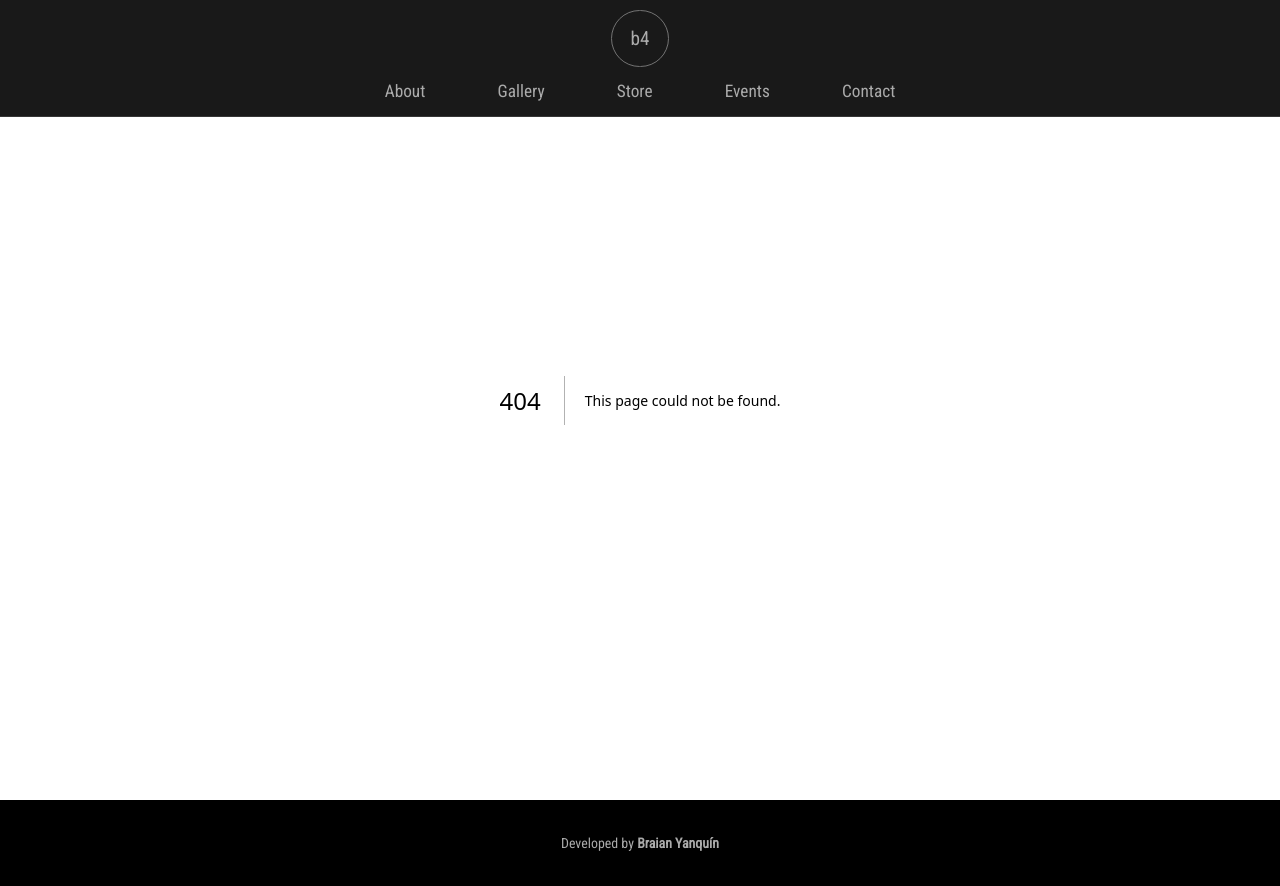
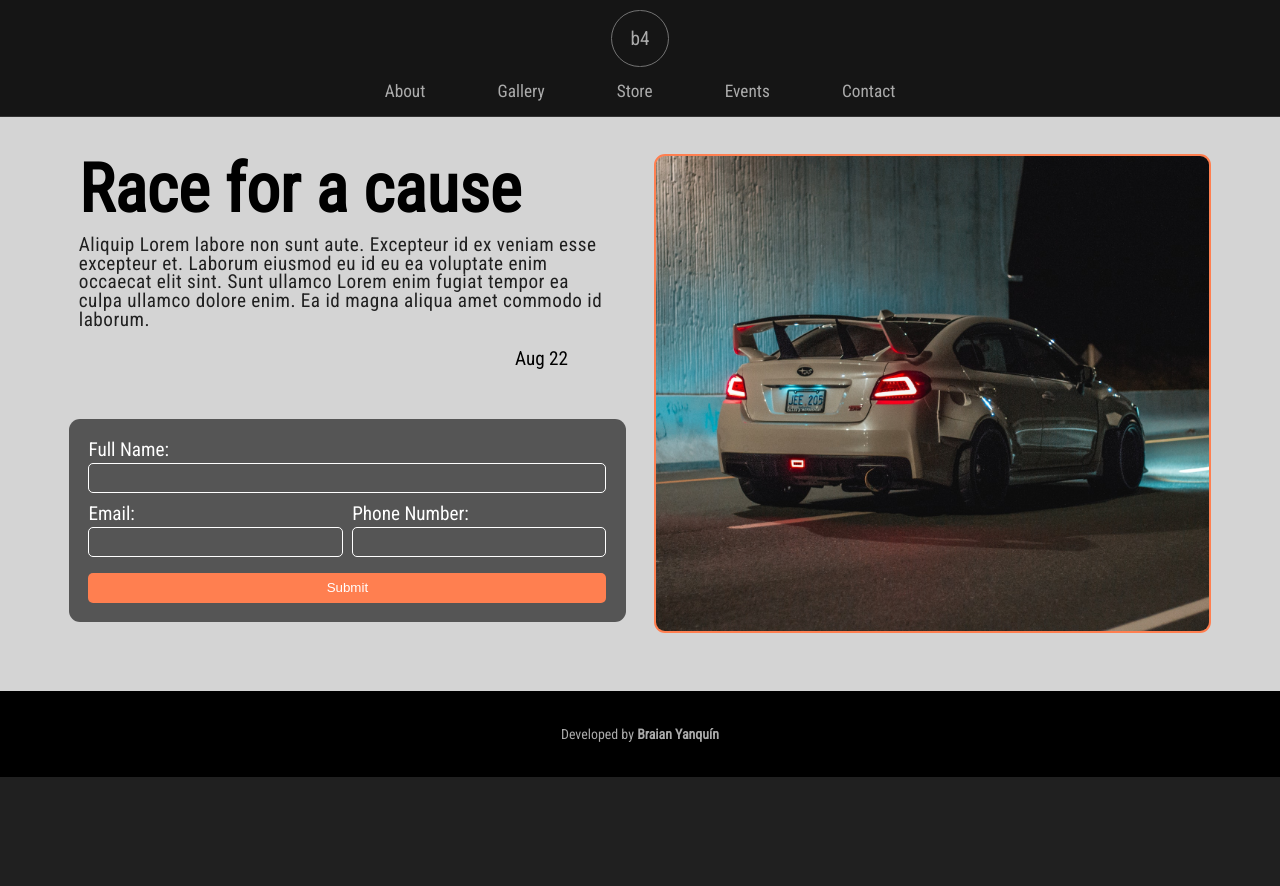
Before and after one commit to braian009/b4-garage-remake, a Next.js app: page /events/1 in a window 1280 px wide. Before the commit this address had no page. After the commit the page ends 800 px from the top, so only its background shows below. Built offline with nearby package versions, Linux system fonts and the light colour scheme.

Commit message:
individual event page added

```diff
--- /dev/null
+++ b/pages/events/[name]/event.module.css
@@ -0,0 +1,121 @@
+.container {
+  overflow: auto;
+  padding-top: 8em;
+  padding-bottom: 3em;
+
+  width: 100%;
+  min-height: 100%;
+  background-color: #d4d4d4;
+}
+
+.inner {
+  display: grid;
+  width: 100%;
+  max-width: 1180px;
+  margin: 0 auto;
+  gap: 1.5em;
+  padding: 0 1em;
+  place-items: center;
+  position: relative;
+  grid-template-rows: auto auto auto;
+}
+
+.eventText {
+  padding: 0.5em;
+  display: flex;
+  flex-direction: column;
+  gap: 1em;
+  max-width: 37.5em;
+  color: black;
+}
+
+.eventText h1 {
+  font-size: 3.5rem;
+  line-height: 0.8;
+}
+
+.eventText p {
+  color: #202020;
+}
+
+.eventText > div {
+  align-self: flex-end;
+  padding-right: 2.5em;
+}
+
+.eventImage {
+  position: relative;
+  height: 14em;
+  background-color: coral;
+  width: 100%;
+  border-radius: 11px;
+  overflow: hidden;
+  border: 2px solid coral;
+}
+
+.eventImage img {
+  object-fit: cover;
+}
+
+.eventForm {
+  width: 100%;
+  min-width: 14em;
+  background-color: rgba(32, 32, 32, 0.7);
+  border-radius: 11px;
+}
+
+.eventForm form {
+  width: 100%;
+  padding: 1em;
+  display: grid;
+  gap: 0.5em;
+  grid-template-columns: 1fr 1fr;
+}
+
+.eventForm form button {
+    grid-column: span 2;
+    /* border: 1px solid white; */
+    padding: 0.55em;
+    background-color: coral;
+    border-radius: 5px;
+    margin-top: 0.5em;
+}
+
+.eventForm form input {
+  background: none;
+  border: 1px solid white;
+  border-radius: 5px;
+  outline: none;
+  padding: 0.5em;
+}
+
+.eventForm form > div {
+  display: flex;
+  flex-direction: column;
+  gap: 0.15em;
+  grid-column: span 2;
+}
+
+@media (min-width: 30em) {
+  .eventForm form > div:nth-child(1) {
+    grid-column: span 2;
+  }
+
+  .eventForm form > div:nth-child(2),
+  .eventForm form > div:nth-child(3) {
+    grid-column: span 1;
+  }
+}
+
+@media (min-width: 50em) {
+  .inner {
+    grid-template-columns: 1fr 1fr;
+    grid-template-rows: 1fr 1fr;
+  }
+
+  .eventImage {
+    grid-column: span 1;
+    grid-row: span 2;
+    height: 100%;
+  }
+}
--- /dev/null
+++ b/pages/events/[name]/index.js
@@ -0,0 +1,47 @@
+import * as React from "react";
+import styles from "./event.module.css";
+import Image from "next/image";
+
+const Event = () => {
+  return (
+    <div className={styles.container}>
+      <div className={styles.inner}>
+        <div className={styles.eventText}>
+          <h1>Race for a cause</h1>
+          <p>
+            Aliquip Lorem labore non sunt aute. Excepteur id ex veniam esse
+            excepteur et. Laborum eiusmod eu id eu ea voluptate enim occaecat
+            elit sint. Sunt ullamco Lorem enim fugiat tempor ea culpa ullamco
+            dolore enim. Ea id magna aliqua amet commodo id laborum.
+          </p>
+          <div>Aug 22</div>
+        </div>
+
+        <div className={styles.eventImage}>
+          <Image src={"/event3.jpg"} fill alt={""} />
+        </div>
+        <div className={styles.eventForm}>
+          <form>
+            <div>
+              <label htmlFor="fullname">Full Name:</label>
+              <input id="fullname" type="text"></input>
+            </div>
+            <div>
+              <label htmlFor="email">Email:</label>
+
+              <input id="email" type="text"></input>
+            </div>
+            <div>
+              <label htmlFor="phone">Phone Number:</label>
+
+              <input id="phone" type="text"></input>
+            </div>
+            <button type="submit">Submit</button>
+          </form>
+        </div>
+      </div>
+    </div>
+  );
+};
+
+export default Event;
```
